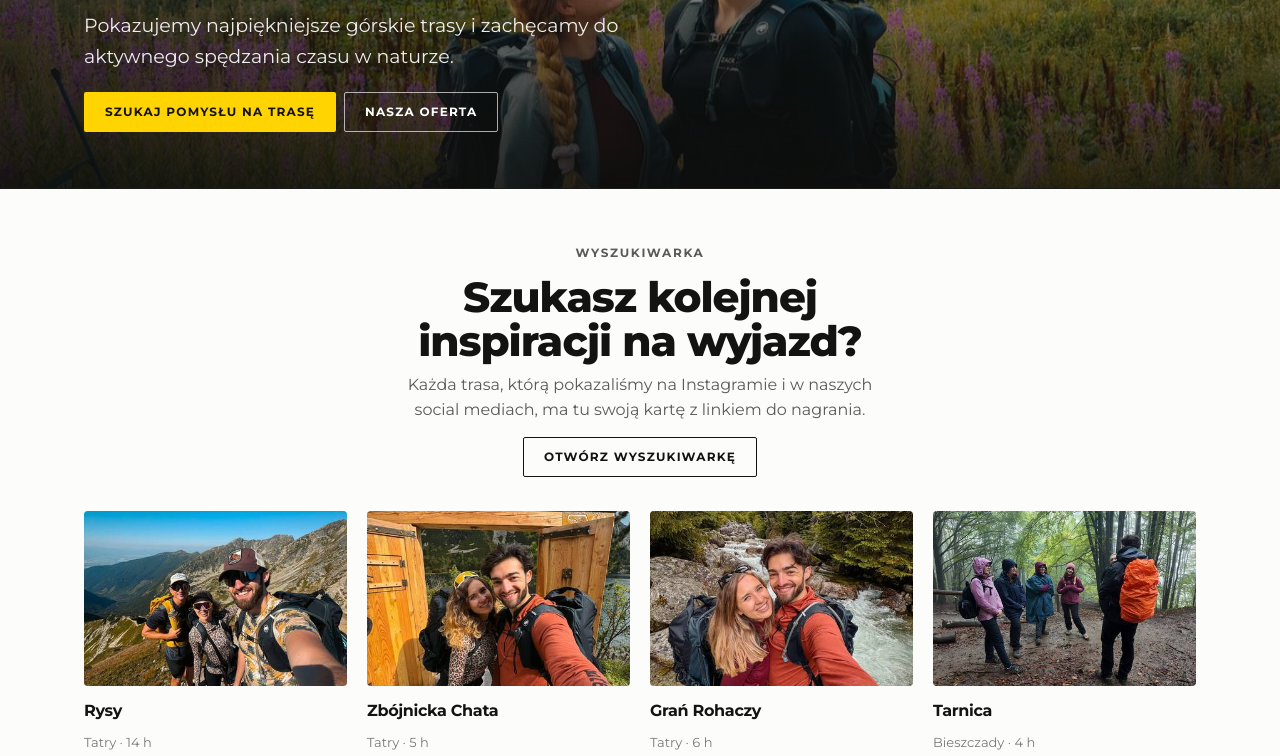
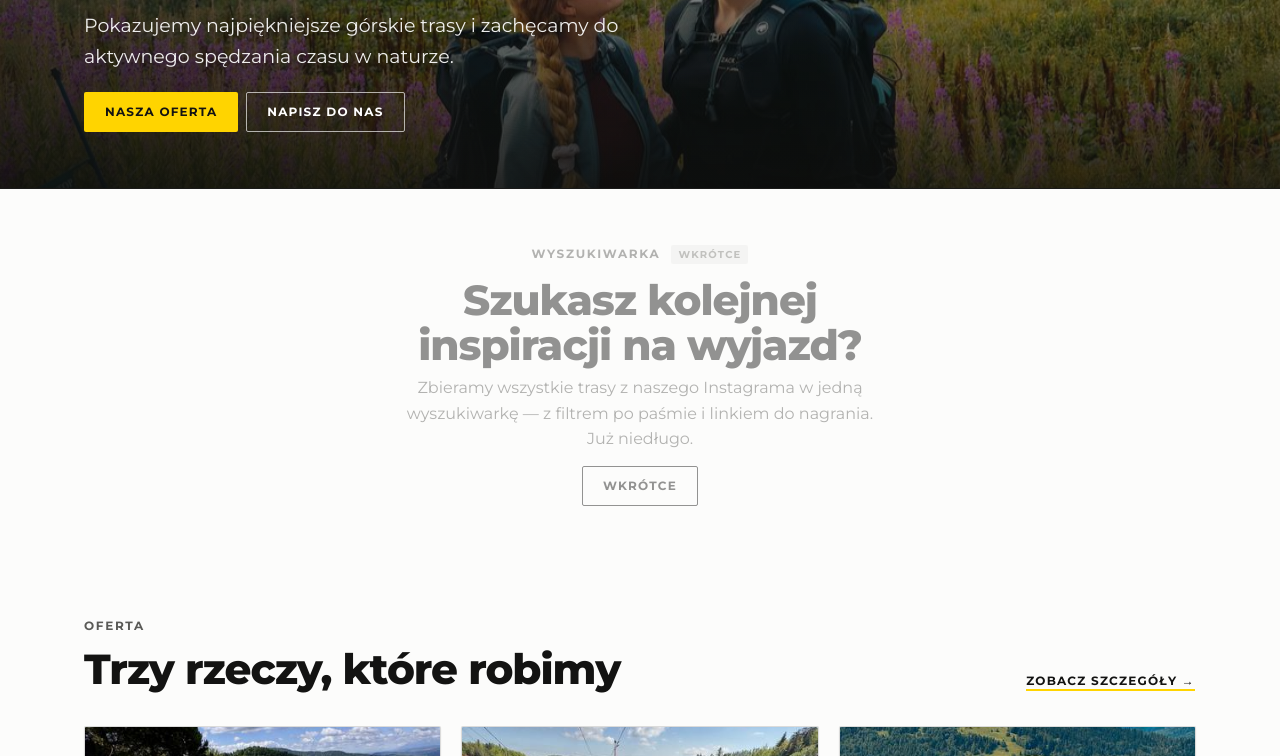
Before and after one commit to bushhike/bushhike.github.io, a plain HTML site: page index.html in a window 1280 px wide. Shown: the part 516-1272 px from the top of the page. Drawn offline with Linux system fonts and the light colour scheme; no server answers.

Commit message:
Tymczasowo wyłącz wyszukiwarkę tras
- link "Trasy" w nawigacji i "Pomysły na trasy" w stopce wyszarzone
  i nieklikalne (klasa .is-soon) na wszystkich stronach
- strona główna: sekcja "Wyszukiwarka" wyszarzona, badge "wkrótce",
  przycisk nieaktywny, kafle podglądu tras usunięte
- hero na głównej: przyciski -> "Nasza oferta" + "Napisz do nas"
- /oferta/: przycisk "Pomysły na trasy" -> "Najbliższe wyjazdy"
- /trasy/: placeholder "Wkrótce" zamiast wyszukiwarki, noindex,
  usunięta z sitemap.xml (strona nadal działa pod adresem)

Co-Authored-By: Claude Sonnet 5 <noreply@anthropic.com>

```diff
--- a/index.html
+++ b/index.html
@@ -47,7 +47,7 @@
       <span class="site-nav-burger" aria-hidden="true"></span>
     </button>
     <div class="site-nav-links" id="site-nav-links">
-      <a href="/trasy/">Trasy</a>
+      <a class="is-soon" aria-disabled="true" tabindex="-1">Trasy</a>
       <a href="/oferta/">Oferta</a>
       <a href="/wyjazdy/">Wyjazdy</a>
       <a href="/o-nas/">O nas</a>
@@ -64,44 +64,22 @@
     <h1 class="hero-full__title">Do zobaczenia<br>na szlaku!</h1>
     <p class="hero-full__lead">Pokazujemy najpiękniejsze górskie trasy i zachęcamy do aktywnego spędzania czasu w naturze.</p>
     <div class="hero-full__cta">
-      <a class="btn btn-primary" href="/trasy/">Szukaj pomysłu na trasę</a>
-      <a class="btn btn-hero-ghost" href="/oferta/">Nasza oferta</a>
+      <a class="btn btn-primary" href="/oferta/">Nasza oferta</a>
+      <a class="btn btn-hero-ghost" href="/kontakt/">Napisz do nas</a>
     </div>
   </div>
 </section>
 
 <main id="main" style="max-width:1180px;margin:0 auto;padding:0 var(--space-6)">
 
-  <section style="padding:var(--space-8) 0">
-    <div class="search-intro" style="display:flex;flex-direction:column;align-items:center;text-align:center;gap:var(--space-3);padding-bottom:var(--space-6)">
+  <section style="padding:var(--space-8) 0" aria-label="Wyszukiwarka tras — wkrótce">
+    <div class="search-intro is-soon" style="display:flex;flex-direction:column;align-items:center;text-align:center;gap:var(--space-3)">
       <div style="max-width:46ch">
-        <p class="kicker">Wyszukiwarka</p>
+        <p class="kicker">Wyszukiwarka <span class="soon-tag">wkrótce</span></p>
         <h2 style="font-size:clamp(30px,3.4vw,42px);margin:0 0 var(--space-2)">Szukasz kolejnej inspiracji na wyjazd?</h2>
-        <p style="color:var(--color-neutral-700);margin:0">Każda trasa, którą pokazaliśmy na Instagramie i w naszych social mediach, ma tu swoją kartę z linkiem do nagrania.</p>
+        <p style="color:var(--color-neutral-700);margin:0">Zbieramy wszystkie trasy z naszego Instagrama w jedną wyszukiwarkę — z filtrem po paśmie i linkiem do nagrania. Już niedługo.</p>
       </div>
-      <a class="btn btn-secondary" href="/trasy/">Otwórz wyszukiwarkę</a>
-    </div>
-    <div id="home-preview" style="display:grid;grid-template-columns:repeat(auto-fit,minmax(190px,1fr));gap:var(--space-4)">
-      <a href="https://www.instagram.com/bushhike/" target="_blank" rel="noopener" class="preview-card">
-        <div class="preview-card__img"><img src="/img/g4-sm.jpg" alt="Rysy" width="420" height="280" loading="lazy" decoding="async"></div>
-        <div class="preview-card__name">Rysy</div>
-        <div class="preview-card__meta">Tatry · 14 h</div>
-      </a>
-      <a href="https://www.instagram.com/bushhike/" target="_blank" rel="noopener" class="preview-card">
-        <div class="preview-card__img"><img src="/img/g8-sm.jpg" alt="Zbójnicka Chata" width="420" height="280" loading="lazy" decoding="async"></div>
-        <div class="preview-card__name">Zbójnicka Chata</div>
-        <div class="preview-card__meta">Tatry · 5 h</div>
-      </a>
-      <a href="https://www.instagram.com/bushhike/" target="_blank" rel="noopener" class="preview-card">
-        <div class="preview-card__img"><img src="/img/g9-sm.jpg" alt="Grań Rohaczy" width="420" height="280" loading="lazy" decoding="async"></div>
-        <div class="preview-card__name">Grań Rohaczy</div>
-        <div class="preview-card__meta">Tatry · 6 h</div>
-      </a>
-      <a href="https://www.instagram.com/bushhike/" target="_blank" rel="noopener" class="preview-card">
-        <div class="preview-card__img"><img src="/img/p2-sm.jpg" alt="Tarnica" width="420" height="236" loading="lazy" decoding="async"></div>
-        <div class="preview-card__name">Tarnica</div>
-        <div class="preview-card__meta">Bieszczady · 4 h</div>
-      </a>
+      <span class="btn btn-secondary">Wkrótce</span>
     </div>
   </section>
 
@@ -191,7 +169,7 @@
     </div>
     <nav style="display:flex;flex-direction:column;gap:var(--space-2);font-size:14px" aria-label="Stopka">
       <h2 style="font-size:12px;font-weight:700;letter-spacing:0.14em;text-transform:uppercase;color:var(--color-neutral-700);margin:0 0 var(--space-1)">Strona</h2>
-      <a class="footer-link" href="/trasy/">Pomysły na trasy</a>
+      <a class="footer-link is-soon" aria-disabled="true" tabindex="-1">Pomysły na trasy</a>
       <a class="footer-link" href="/oferta/">Oferta</a>
       <a class="footer-link" href="/wyjazdy/">Wyjazdy</a>
       <a class="footer-link" href="/o-nas/">O nas</a>
--- a/sitemap.xml
+++ b/sitemap.xml
@@ -1,7 +1,6 @@
 <?xml version="1.0" encoding="UTF-8"?>
 <urlset xmlns="http://www.sitemaps.org/schemas/sitemap/0.9">
   <url><loc>https://bushhike.pl/</loc><changefreq>weekly</changefreq><priority>1.0</priority></url>
-  <url><loc>https://bushhike.pl/trasy/</loc><changefreq>weekly</changefreq><priority>0.9</priority></url>
   <url><loc>https://bushhike.pl/oferta/</loc><changefreq>monthly</changefreq><priority>0.8</priority></url>
   <url><loc>https://bushhike.pl/wyjazdy/</loc><changefreq>weekly</changefreq><priority>0.8</priority></url>
   <url><loc>https://bushhike.pl/wyjazdy/pieniny/</loc><changefreq>monthly</changefreq><priority>0.7</priority></url>
--- a/styles.css
+++ b/styles.css
@@ -86,6 +86,15 @@ p { margin: 0 0 var(--space-3); }
 .visually-hidden {
   position: absolute !important; width: 1px; height: 1px; padding: 0; margin: -1px;
   overflow: hidden; clip: rect(0 0 0 0); white-space: nowrap; border: 0;
+}
+
+/* temporarily disabled feature (route search) */
+.is-soon { opacity: 0.45; pointer-events: none; cursor: default; }
+.soon-tag {
+  display: inline-block; font-size: 10px; font-weight: 700; letter-spacing: 0.12em;
+  text-transform: uppercase; padding: 3px 7px; border-radius: var(--radius-sm);
+  background: var(--color-neutral-200); color: var(--color-neutral-600);
+  vertical-align: middle; margin-left: 6px;
 }
 a { color: var(--color-text); text-decoration-color: var(--color-accent); text-decoration-thickness: 2px; text-underline-offset: 3px; }
 a:hover { color: var(--color-accent-700); }
```
Also changed, not shown: kontakt/index.html (+2 -2 lines), o-nas/index.html (+2 -2 lines), oferta/index.html (+3 -3 lines), trasy/index.html (+12 -49 lines), wyjazdy/index.html (+2 -2 lines), wyjazdy/pieniny/index.html (+2 -2 lines).
